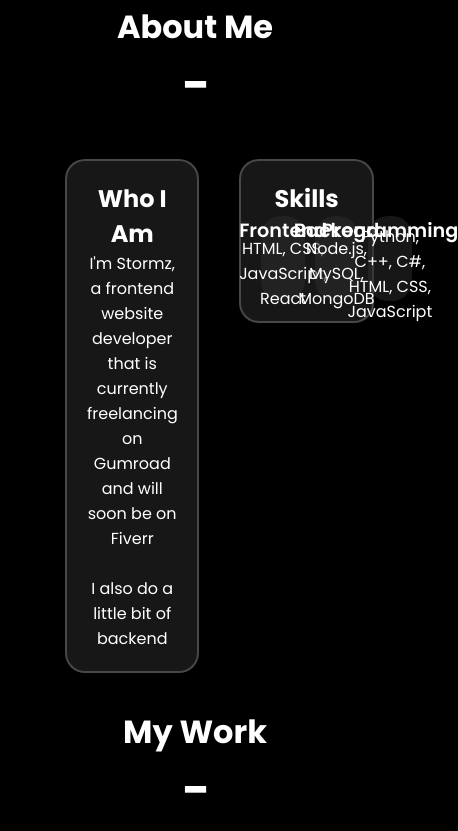
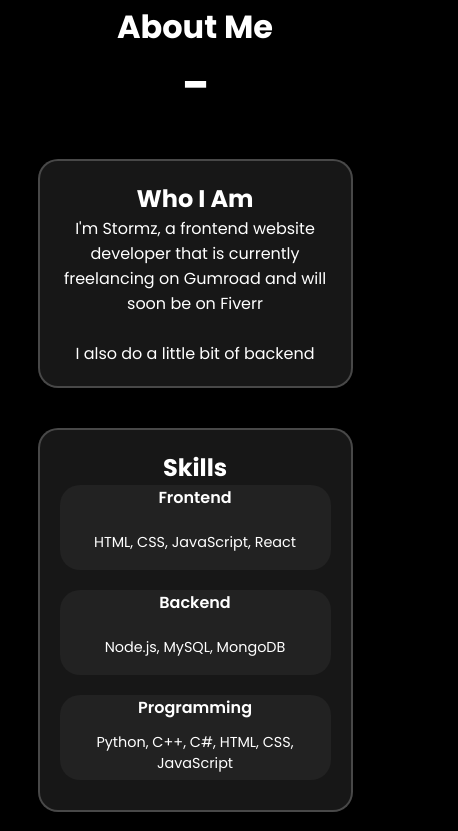
Before and after one commit to stormz63/Portfolio, a plain HTML site: page index.html in a window 390 px wide. Shown: the part 714-1545 px from the top of the page, 458 px wide, since content can reach past the window. Drawn offline with Linux system fonts and the light colour scheme; a web font is replaced by a local one.

Commit message:
Add files via upload

```diff
--- a/style.css
+++ b/style.css
@@ -214,3 +214,30 @@ button:hover
 {
   background-color: rgb(104, 104, 104);
 }
+
+@media (max-width: 600px) {
+  .about-container {
+    flex-direction: column;
+    width: 90%;
+    align-items: center;
+  }
+
+  .who-am, .skills {
+    width: 100%;
+  }
+
+  .skills-content {
+    flex-direction: column;
+    align-items: center;
+  }
+
+  .frontend, .backend, .languages {
+    width: 100%;
+    margin-bottom: 10px;
+    font-size: 0.9rem;
+  }
+
+  .frontend h3, .backend h3, .languages h3 {
+    font-size: 1rem;
+  }
+}
```
